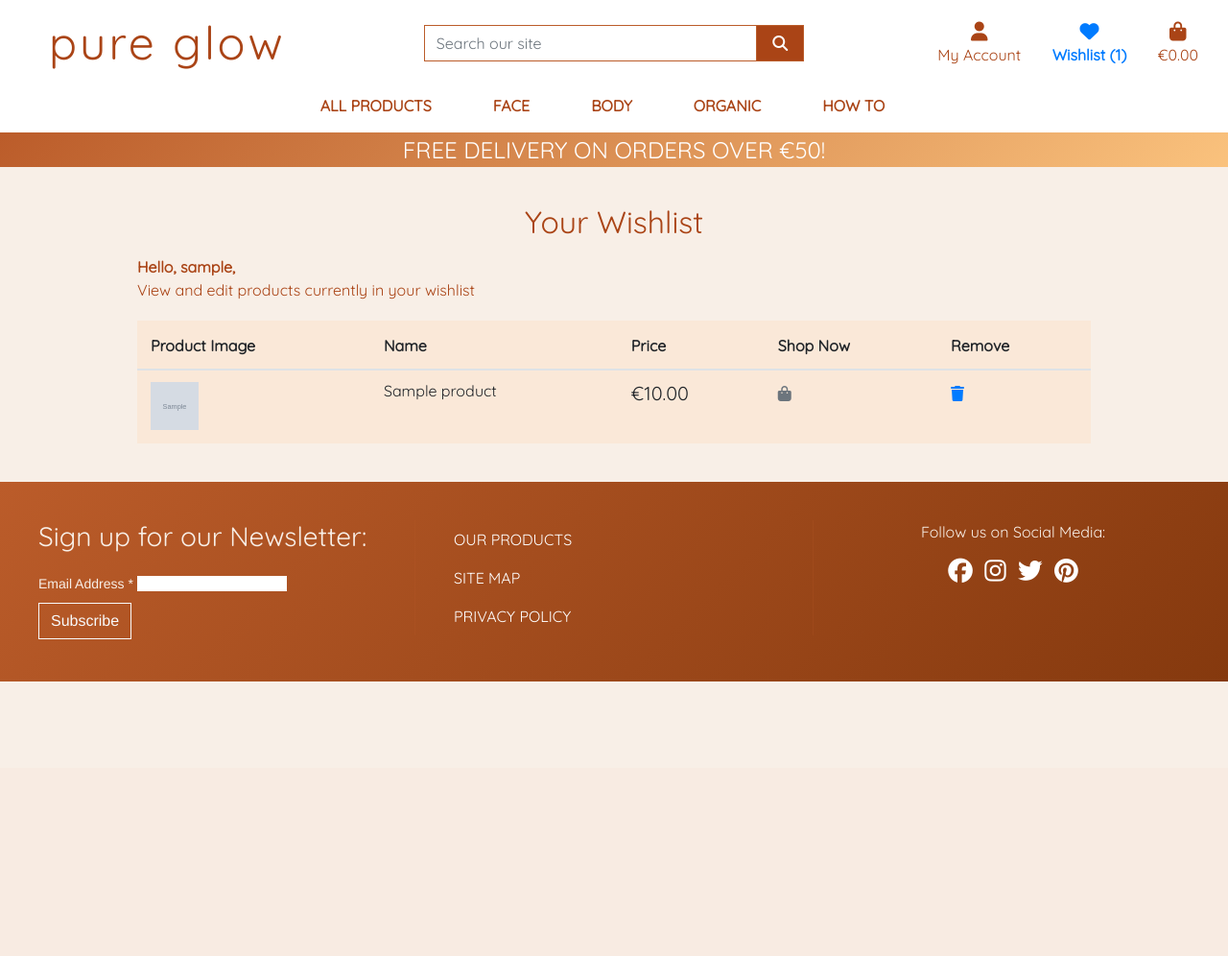
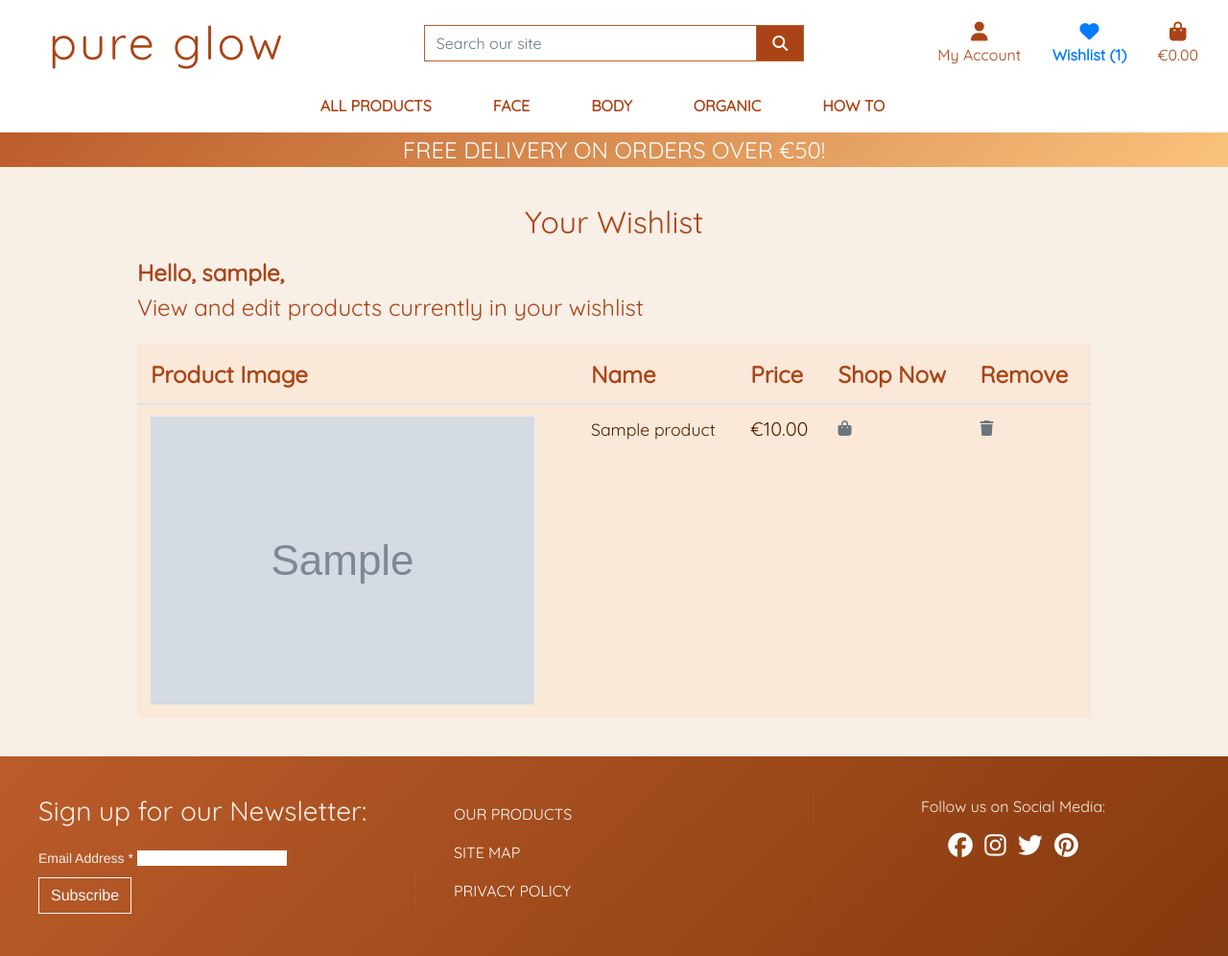
Before and after one commit to RozWelch/pureglow, a Django app: page /wishlist/ in a window 1280 px wide. Shown: the whole page at 96% size. Before the commit the page ends 710 px from the top, so only its background shows below. Run offline with Django 3.2, Linux system fonts and the light colour scheme; a user stored in the database is signed in; tables that the repository leaves empty hold one stand-in row (values such as "Sample post"); grey boxes marked "Sample" are stand-in pictures; parts of the project's set-up code (start-up, migrations or seed data) failed here and were passed over; some libraries are stand-ins or nearby versions.

Commit message:
Added styling to wishlist page

```diff
--- a/home/templates/home/index.html
+++ b/home/templates/home/index.html
@@ -22,7 +22,8 @@
             </h2>
             <div class="my-5">
                 <h4>
-                        <a href="{% url 'products' %}" class="shop-now-button btn btn-lg rounded-0 text-uppercase py-3">Shop Now</a>
+                    <a href="{% url 'products' %}" class="shop-now-button btn btn-lg rounded-0 text-uppercase py-3">Shop
+                        Now</a>
                 </h4>
             </div>
         </div>
--- a/static/css/base.css
+++ b/static/css/base.css
@@ -15,6 +15,18 @@ body {
     height: calc(100vh - 164px);
     color: #aa4416;
     font-family: 'Quicksand', sans-serif;
+}
+
+h1 {
+    font-size: 3rem !important;
+}
+
+.bodycopy {
+    font-size: 1.5rem !important;
+}
+
+.transparent-background {
+    color: rgba(0, 0, 0, 0.2);
 }
 
 /* from Bulma */
@@ -230,11 +242,15 @@ footer a:hover {
 }
 
 /* ------------------------ Wishlist table */
-.product-image_small {
-    width: 50px;
-    height: 50px;
+.wishlist-heading {
+    font-size: 1.5rem;
+    color: #aa4416 !important;
 }
 
+.wishlist-body {
+    font-size: 1.1rem;
+    color: #4e2000 !important;
+}
 
 .wishlist-table-style {
     background-color: #fae8d8;
@@ -408,7 +424,7 @@ footer a:hover {
     }
 
     .bodycopy {
-        font-size: 1rem !important;
+        font-size: 1.2rem !important;
     }
 
     .main-logo {
--- a/templates/includes/toasts/toast_success.html
+++ b/templates/includes/toasts/toast_success.html
@@ -28,7 +28,6 @@
                         </div>
                         <div class="col-9">
                             <p class="my-0"><strong>{{ item.product.name }}</strong></p>
-                            <p class="my-0 small">Size: {% if item.product.has_sizes %}{{ item.size|upper }}{% else %}N/A{% endif %}</p>
                             <p class="my-0 small text-muted">Qty: {{ item.quantity }}</p>
                         </div>
                     </div>
@@ -38,11 +37,11 @@
                 <div class="col">
                     <strong><p class="mt-3 mb-1 text-black">
                         Total{% if free_delivery_delta > 0 %} (Exc. delivery){% endif %}:
-                        <span class="float-right">${{ total|floatformat:2 }}</span>
+                        <span class="float-right">€{{ total|floatformat:2 }}</span>
                     </p></strong>
                     {% if free_delivery_delta > 0 %}
                         <p class="mb-0 p-2 bg-warning shadow-sm text-black text-center">
-                            Spend <strong>${{ free_delivery_delta }}</strong> more to get free next day delivery!
+                            Spend <strong>€{{ free_delivery_delta }}</strong> more to get free next day delivery!
                         </p>
                     {% endif %}
                     <a href="{% url 'view_bag' %}" class="btn btn-black btn-block rounded-0">
--- a/wishlist/templates/wishlist/wishlist.html
+++ b/wishlist/templates/wishlist/wishlist.html
@@ -16,17 +16,17 @@
     <div class="container mb-1">
         <div class="row">
             <div class="col">
-                <!-- Page heading -->
+                <!-- Wishlist Page heading -->
                 <h2 class="display-5 brand-font-alt text-center mt-5 mb-3">Your Wishlist</h2>
             </div>
         </div>
         <div class="row">
             <div class="col-12">
-                <p class="font-weight-bold mb-0">Hello, {{ user.username }},</p>
+                <p class="font-weight-bold mb-0 wishlist-heading">Hello, {{ user.username }},</p>
                 {% if wishlist %}
-                <p>View and edit products currently in your wishlist</p>
+                <p class="wishlist-heading">View and edit products currently in your wishlist</p>
                 {% else %}
-                <p class="mt-1">Your wishlist is empty</p>
+                <p class="mt-1 wishlist-heading">Your wishlist is empty</p>
                 <!-- Link to continue shopping -->
                 <div class="col mt-4 pl-0">
                     <a href="{% url 'products' %}" class="btn btn-black rounded-0 text-uppercase mt-1">
@@ -46,17 +46,17 @@
             <table class="table wishlist-table wishlist-table-style text-align-center">
                 <thead class="wishlist-thead">
                     <tr class="wishlist-tr wishlist-tr-style mx-1 my-1">
-                        <th>Product Image</th>
-                        <th>Name</th>
-                        <th>Price</th>
-                        <th>Shop Now</th>
-                        <th>Remove</th>
+                        <th class="wishlist-heading">Product Image</th>
+                        <th class="wishlist-heading">Name</th>
+                        <th class="wishlist-heading">Price</th>
+                        <th class="wishlist-heading">Shop Now</th>
+                        <th class="wishlist-heading">Remove</th>
                     </tr>
                 </thead>
                 <tbody>
                     {% for product in wishlist %}
                     <tr class="wishlist-tr wishlist-tr-style">
-                        <td class="wishlist-td" data-label="Product: ">
+                        <td class="wishlist-td" data-label="Product">
                             <!-- Product image -->
                             {% if product.product.image %}
                             <img class="product-image_small" src="{{ product.product.image.url }}" alt="{{ product.product.name }}">
@@ -64,23 +64,23 @@
                             <img class="" src="{{ MEDIA_URL }}noimage.png" alt="{{ product.product.name }}">
                             {% endif %}
                         </td>
-                        <td class="wishlist-td" data-label="Name:">
-                            <p class="h6 brand-font-alt">{{ product.product.name }}</p>
+                        <td data-label="Product name">
+                            <p class="wishlist-body">{{ product.product.name }}</p>
                         </td>
-                        <td class="wishlist-td" data-label="Price:">
+                        <td data-label="Price">
                             <div>
-                                <p class="mb-0 pb-1"><span class="text-left h5 brand-font">€{{ product.product.price }}</span></p>
+                                <p class="wishlist-body"><span class="text-left h5">€{{ product.product.price }}</span></p>
                             </div>
                         </td>
-                        <td class="wishlist-td" data-label="Shop Now: ">
+                        <td data-label="Shop Now">
                             <!-- Shop now link to open product detail page for current product -->
-                            <a href="{% url 'product_detail' product.product.id %}" aria-label="link to product detail">
+                            <a href="{% url 'product_detail' product.product.id %}" aria-label="Link to this product details page">
                                 <i class="fas fa-shopping-bag text-muted"></i>
                             </a>
                         </td>
-                        <td class="wishlist-td" data-label="Remove: ">
-                            <a href="{% url 'remove_from_wishlist' product.product.id %}" aria-label="remove product from wishlist">
-                                <i class="fas fa-trash alt-text-muted"></i>
+                        <td class="wishlist-td" data-label="Remove">
+                            <a href="{% url 'remove_from_wishlist' product.product.id %}" aria-label="Remove this product from wishlist">
+                                <i class="fas fa-trash text-muted"></i>
                             </a>
                         </td>
                     </tr>
```
Also changed, not shown: products/templates/products/products.html (+1 -7 lines). Lines whose indentation alone changed are shown as unchanged.
